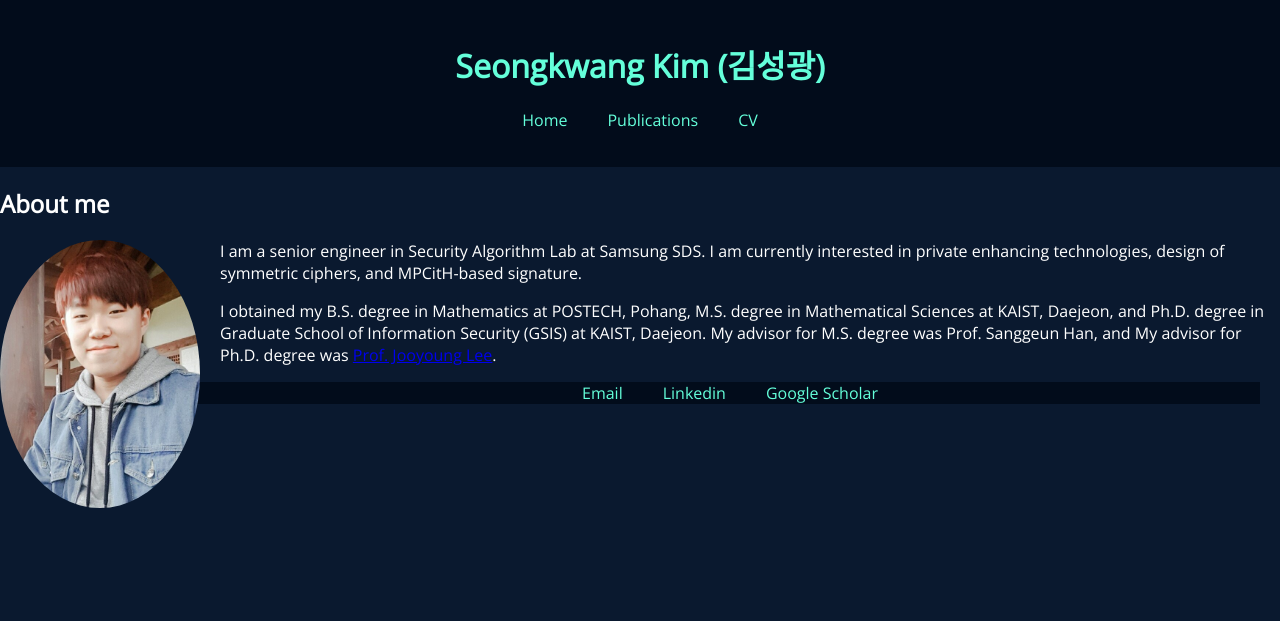
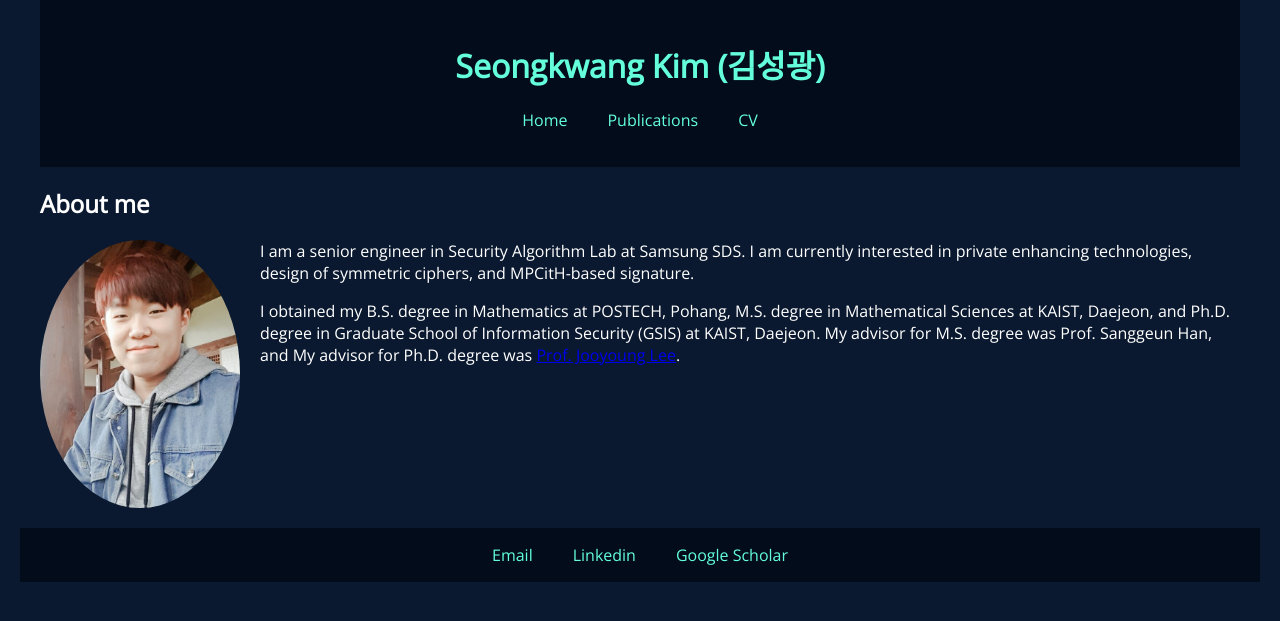
Before and after one commit to sgk1m/sgk1m.github.io, a Jekyll site: the page built from index.html, in a window 1280 px wide. Shown: the top 621 px of the page. Built offline with Jekyll 4.4.1, drawn with Linux system fonts in a browser that asks for light colours.

Commit message:
Update main.css

```diff
--- a/css/main.css
+++ b/css/main.css
@@ -4,6 +4,15 @@ body {
     font-family: 'Open Sans', sans-serif;
     background-color: #0A192F; /* Dark blue background */
     color: #fff; /* White text color */
+    display: flex;
+    flex-direction: column;
+    align-items: center;
+}
+
+header, .content-container, footer {
+    max-width: 1200px;
+    width: 100%;
+    padding: 0 20px;
 }
 
 header, footer {
@@ -47,6 +56,7 @@ nav a:hover, footer a:hover {
     float: left;
     margin-right: 20px;
     border-radius: 50%; /* Circular profile image */
+    margin-bottom: 20px; /* Ensure space before the footer */
 }
 
 footer ul {
```
